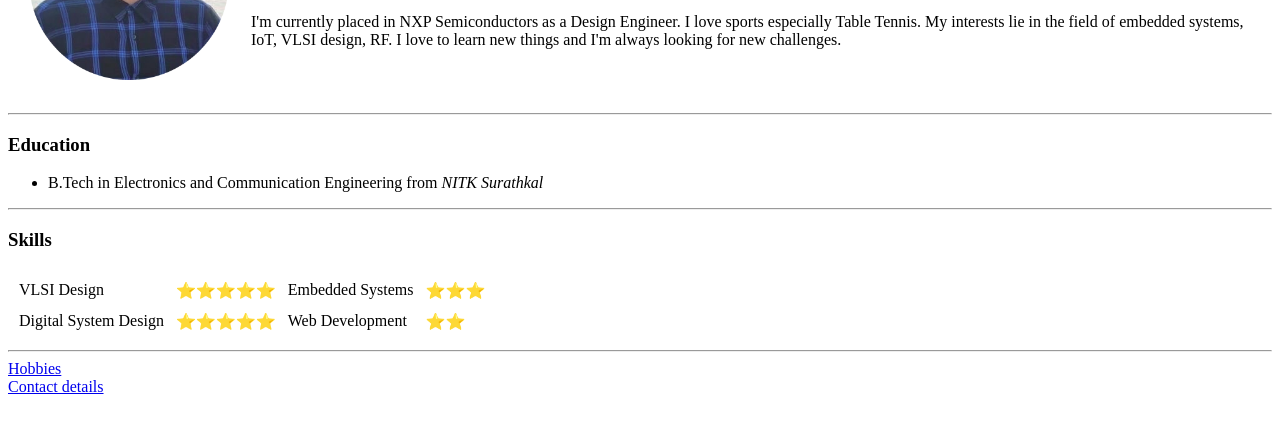
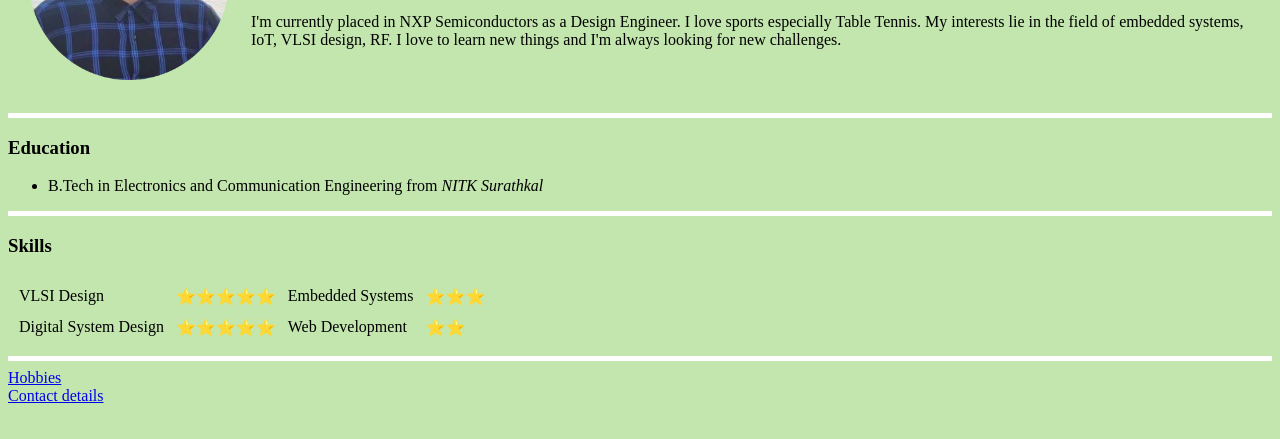
Before and after one commit to sriramsaranp/CV, a plain HTML site: page index.html in a window 1280 px wide. Shown: the part 149-588 px from the top of the page. Drawn offline with Linux system fonts and the light colour scheme.

Commit message:
changed background

```diff
--- a/index.html
+++ b/index.html
@@ -5,6 +5,17 @@
     <meta http-equiv="X-UA-Compatible" content="IE=edge">
     <meta name="viewport" content="width=device-width, initial-scale=1.0">
     <title>§ Sriram's Personal Site</title>
+
+    <style>
+        body {
+            background-color: #C3E5AE;
+        }
+        hr {
+            background-color: white;
+            border-style: none;
+            height: 5px;
+        }
+    </style>
 </head>
 <body>
     <table cellspacing="20">
```
